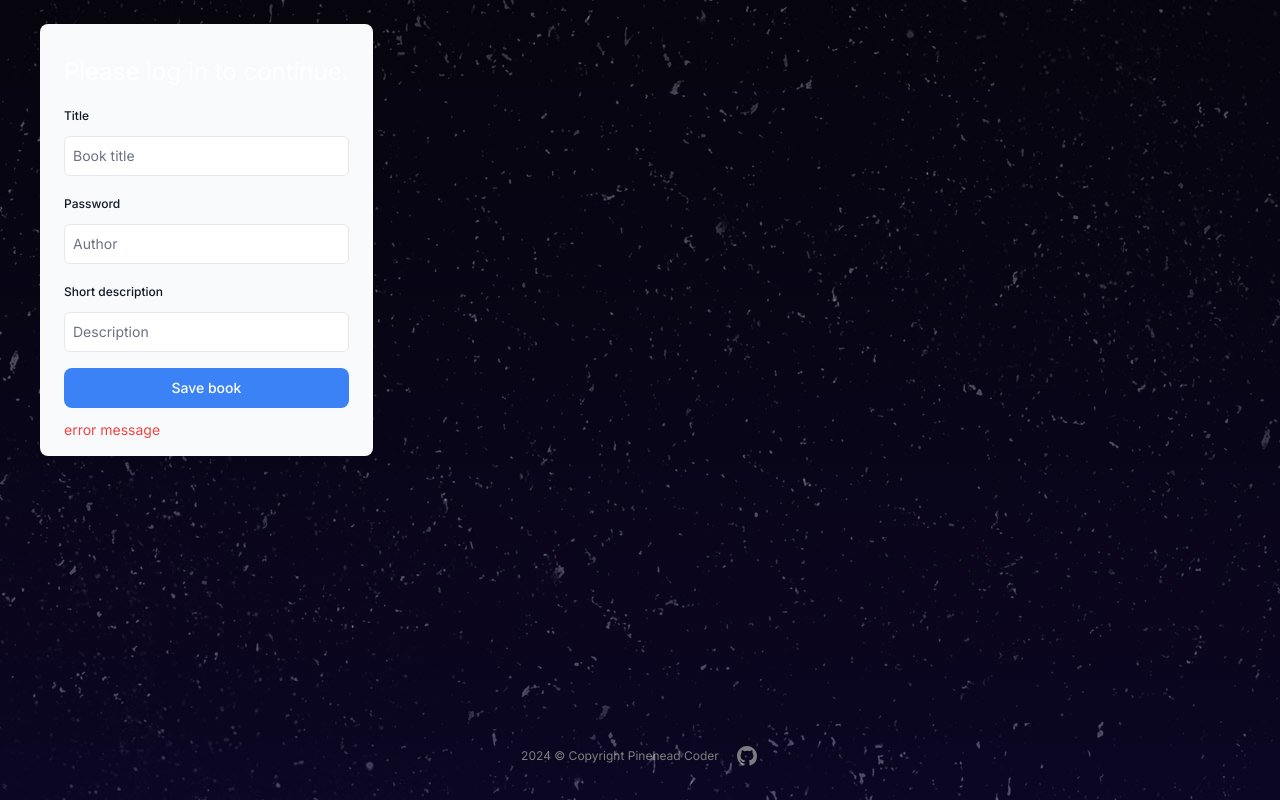
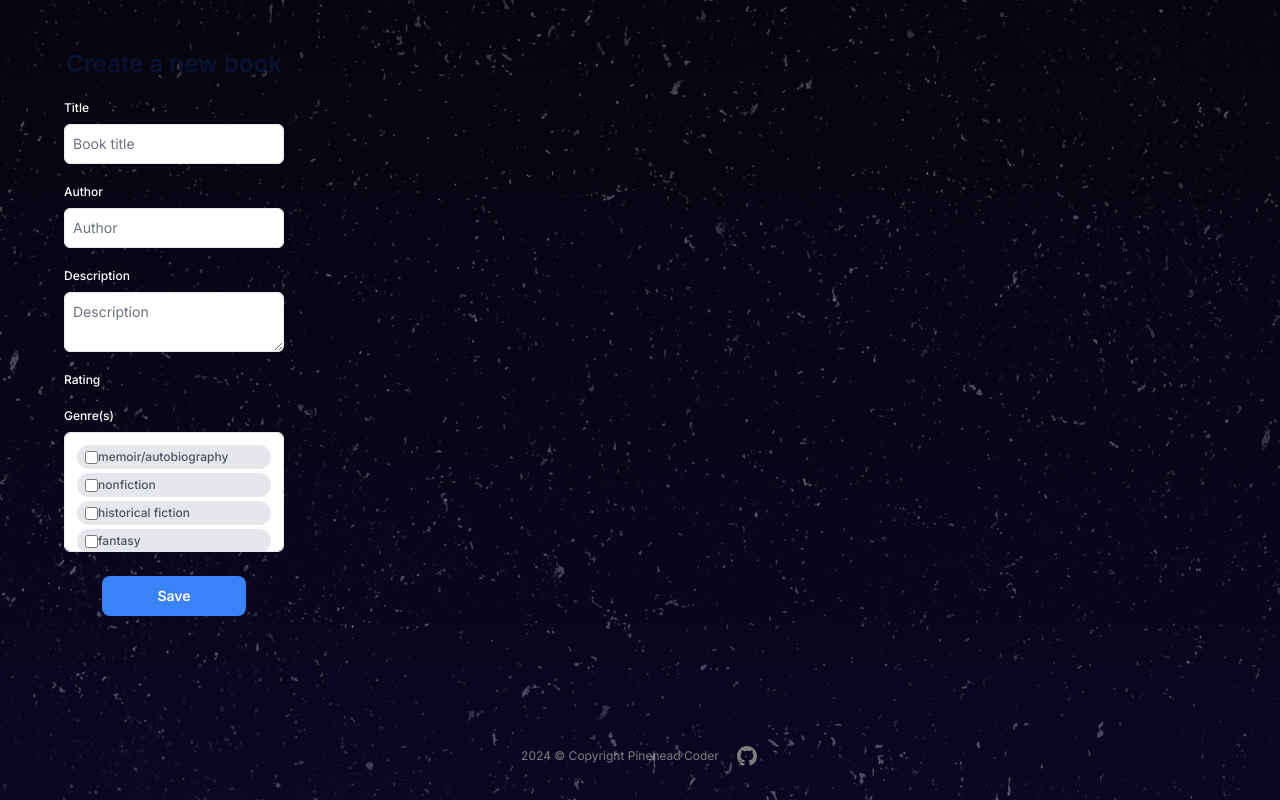
Before and after one commit to agacia1805/book-base, a Next.js app: page /dashboard in a window 1280 px wide. Built offline with nearby package versions, Linux system fonts and the light colour scheme.

Commit message:
(feat) add new fields to create book form

```diff
--- a/app/ui/create-book-form.tsx
+++ b/app/ui/create-book-form.tsx
@@ -1,84 +1,187 @@
 'use client';
 
+import { useState } from 'react';
 import { Button } from './button';
 import { createBook } from '@/app/lib/actions';
 import { useFormState } from 'react-dom';
+import { Rating } from '@smastrom/react-rating';
 
 export default function CreateBookForm() {
   const initialState = { message: null, errors: {} };
   const [state, dispatch] = useFormState(createBook, initialState);
 
+  const [rating, setRating] = useState(0);
+
+  function onChange(newValue: number) {
+    setRating(newValue);
+  }
+
+  const genres = [
+    'memoir/autobiography',
+    'nonfiction',
+    'historical fiction',
+    'fantasy',
+    'science fiction',
+    'dystopian',
+    'action',
+    'adventure',
+    'mystery',
+    'horror',
+    'thriller',
+    'romance',
+    'poetry',
+    'lgbtq+',
+    'microrealism',
+    'young adult',
+    'new adult',
+    'biography',
+    'art',
+    'history',
+    'travel',
+    'true crime',
+    'children',
+    'classics',
+    'comics',
+    'short',
+  ];
+
   return (
-    <form className='space-y-3' action={dispatch}>
-      <div className='flex-1 rounded-lg bg-gray-50 px-6 pb-4 pt-8'>
-        <h1 className='mb-3 text-2xl'>Please log in to continue.</h1>
+    <form className='p-1 md:p-6' action={dispatch}>
+      <div className='flex-1 rounded-lg'>
+        <h1 className='mb-2 text-center text-2xl font-semibold text-[#091231FF]'>
+          Create a new book
+        </h1>
         <div className='w-full'>
           <div>
             <label
-              className='mb-3 mt-5 block text-xs font-medium text-gray-900'
+              className='mb-2 mt-5 block text-xs font-medium'
               htmlFor='title'
             >
               Title
             </label>
             <div className='relative'>
               <input
-                className='peer block w-full rounded-md border border-gray-200 py-[9px] pl-2 text-sm text-gray-700 outline-2 placeholder:text-gray-500'
+                className='peer block w-full rounded-md border border-gray-200 py-[9px] pl-2 text-sm text-gray-700 outline-2 placeholder:text-gray-500 focus-visible:outline-gray-300'
                 id='title'
-                type='text'
                 name='title'
                 placeholder='Book title'
                 required
               />
             </div>
+            <div id='customer-error' aria-live='polite' aria-atomic='true'>
+              {state.errors?.title &&
+                state.errors.title.map((error: string) => (
+                  <p className='mt-2 text-sm text-red-500' key={error}>
+                    {error}
+                  </p>
+                ))}
+            </div>
           </div>
           <div className='mt-4'>
             <label
-              className='mb-3 mt-5 block text-xs font-medium text-gray-900'
+              className='mb-2 mt-5 block text-xs font-medium'
               htmlFor='author'
             >
-              Password
+              Author
             </label>
             <div className='relative'>
               <input
-                className='peer block w-full rounded-md border border-gray-200 py-[9px] pl-2 text-sm text-gray-700 outline-2 placeholder:text-gray-500'
+                className='peer block w-full rounded-md border border-gray-200 py-[9px] pl-2 text-sm text-gray-700 outline-2 placeholder:text-gray-500 focus-visible:outline-gray-300'
                 id='author'
-                type='text'
                 name='author'
                 placeholder='Author'
                 required
               />
             </div>
+            <div id='customer-error' aria-live='polite' aria-atomic='true'>
+              {state.errors?.author &&
+                state.errors.author.map((error: string) => (
+                  <p className='mt-2 text-sm text-red-500' key={error}>
+                    {error}
+                  </p>
+                ))}
+            </div>
           </div>
           <div className='mt-4'>
             <label
-              className='mb-3 mt-5 block text-xs font-medium text-gray-900'
+              className='mb-2 mt-5 block text-xs font-medium'
               htmlFor='description'
             >
-              Short description
+              Description
             </label>
             <div className='relative'>
-              <input
-                className='peer block w-full rounded-md border border-gray-200 py-[9px] pl-2 text-sm text-gray-700 outline-2 placeholder:text-gray-500'
+              <textarea
+                className='peer block w-full rounded-md border border-gray-200 py-[9px] pl-2 text-sm text-gray-700 outline-2 placeholder:text-gray-500 focus-visible:outline-gray-300'
                 id='description'
-                type='text'
                 name='description'
                 placeholder='Description'
                 required
               />
             </div>
+            <div id='customer-error' aria-live='polite' aria-atomic='true'>
+              {state.errors?.description &&
+                state.errors.description.map((error: string) => (
+                  <p className='mt-2 text-sm text-red-500' key={error}>
+                    {error}
+                  </p>
+                ))}
+            </div>
           </div>
+          <div className='mt-4'>
+            <label
+              className='mb-2 mt-5 block text-xs font-medium'
+              htmlFor='rating'
+            >
+              Rating
+            </label>
+            <div className='relative'></div>
+            <div id='customer-error' aria-live='polite' aria-atomic='true'>
+              {state.errors?.rating &&
+                state.errors.rating.map((error: string) => (
+                  <p className='mt-2 text-sm text-red-500' key={error}>
+                    {error}
+                  </p>
+                ))}
+            </div>
+          </div>
+          <fieldset className='mt-5'>
+            <legend className='mb-2 block text-xs font-medium'>Genre(s)</legend>
+            <div className='h-[120px] overflow-y-scroll rounded-md border border-gray-200 bg-white p-2'>
+              {genres.map((genre) => (
+                <label
+                  key={genre}
+                  htmlFor={genre}
+                  className='tag-checkbox flex cursor-pointer items-center rounded-full bg-gray-200 hover:bg-gray-300 px-2 py-1 m-1 text-xs font-medium text-gray-600 cursor-pointer'
+                >
+                  <input
+                    id={genre}
+                    name='genre'
+                    type='checkbox'
+                    value={genre}
+                    className=''
+                    aria-describedby='status-error'
+                  />
+                  {genre}
+                </label>
+              ))}
+            </div>
+            <div id='customer-error' aria-live='polite' aria-atomic='true'>
+              {state.errors?.genre &&
+                state.errors.genre.map((error: string) => (
+                  <p className='mt-2 text-sm text-red-500' key={error}>
+                    {error}
+                  </p>
+                ))}
+            </div>
+          </fieldset>
         </div>
-        <Button className='mt-4 flex w-full justify-center' type='submit'>
-          Save book
-        </Button>
-        <div
-          className='flex h-8 items-end space-x-1'
-          aria-live='polite'
-          aria-atomic='true'
-        >
-          <>
-            <p className='text-sm text-red-500'>error message</p>
-          </>
+        <div className='flex justify-center gap-4'>
+          <Button
+            className='mt-6 flex w-36 justify-center text-lg font-semibold'
+            type='submit'
+          >
+            Save
+          </Button>
         </div>
       </div>
     </form>
```
